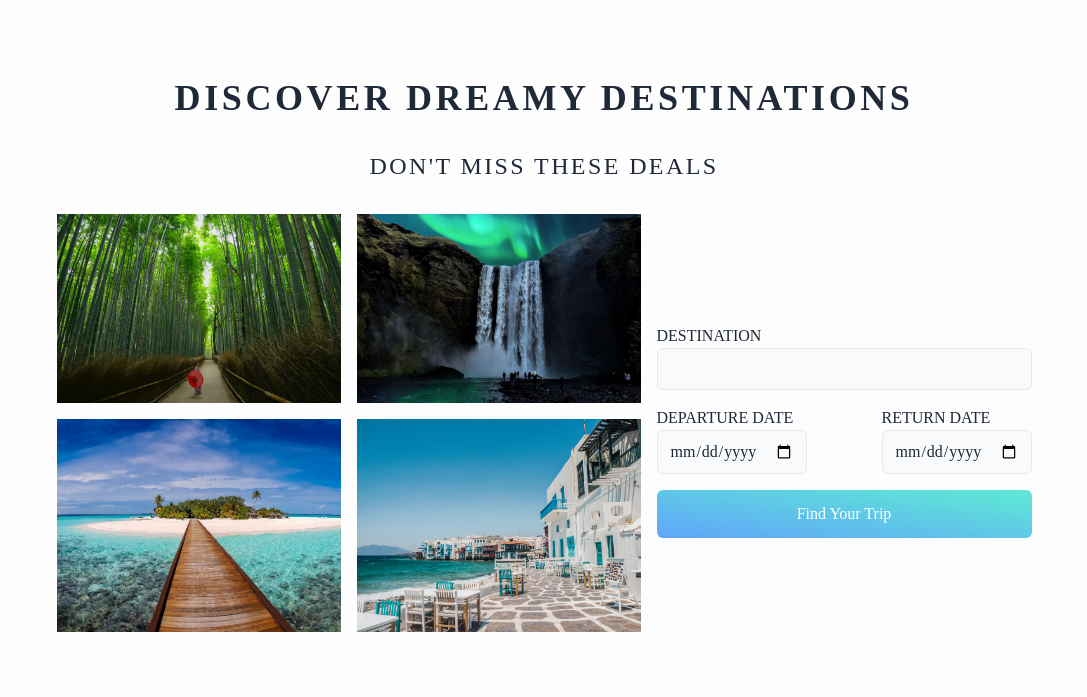
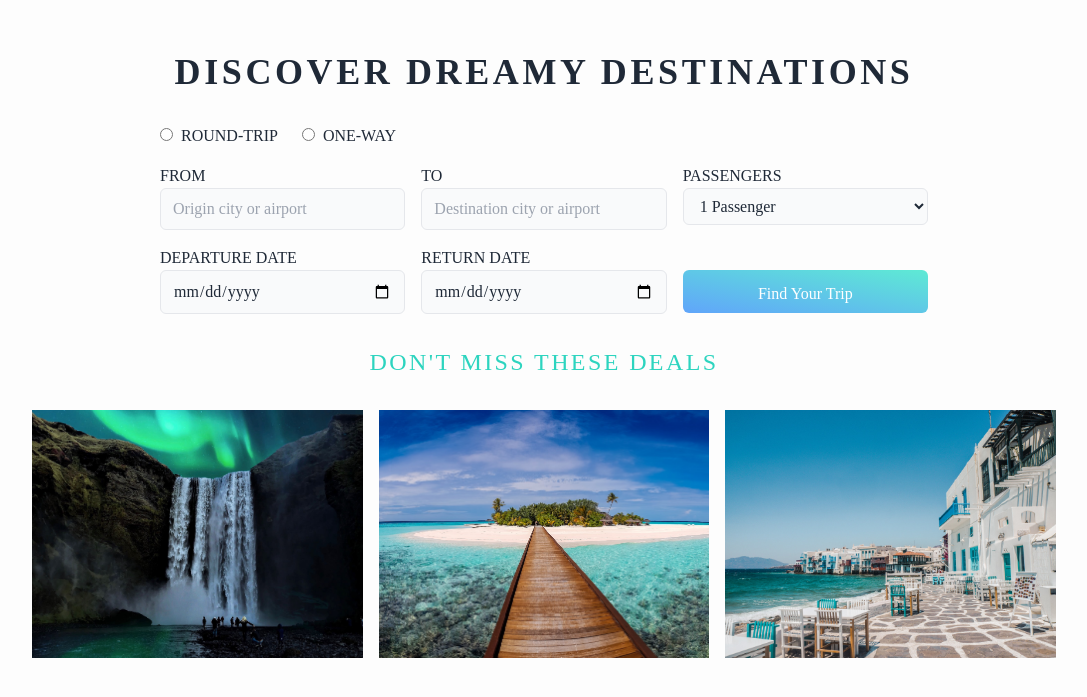
Before and after one commit to demivlkv/trip-tide, a React (Create React App) app: page / in a window 1280 px wide. Shown: the part 1645-2342 px from the top of the page, without its empty margins (96-1183 px from the left). Built offline with nearby package versions, Linux system fonts and the light colour scheme; the HTML template or start-up script is replaced by a standard one.

Commit message:
update Discover interface

```diff
--- a/src/components/Discover/index.js
+++ b/src/components/Discover/index.js
@@ -14,22 +14,70 @@ const Discover = () => {
             <h1 className="mb-8 text-2xl md:text-4xl font-semibold uppercase tracking-widest">
                 Discover dreamy destinations
             </h1>
-            <h2 className="mb-8 text-xl md:text-2xl font-light uppercase tracking-widest">
-                Don't miss these deals
-            </h2>
 
-            <div className="w-full md:max-w-screen-lg flex flex-row flex-wrap justify-center items-center">
-                <div className="left w-full md:w-[600px] pr-4">
-                    <div className="images grid grid-cols-2 gap-2 md:gap-4">
+            <div className="w-full md:max-w-screen-lg mx-auot flex flex-row flex-wrap justify-center items-center">
+                <div className="w-full md:max-w-screen-md">
+                    <form className="search-form w-full mx-auto grid grid-cols-1 md:grid-cols-3 mb-4">
+                        <div className="col-span-1 md:col-span-3">
+                            <input type="radio" id="round-trip" name="round-trip" value="round-trip" />
+                            <label for="round-trip" className="pl-2 pr-6">Round-Trip</label>
+                            <input type="radio" id="one-way" name="one-way" value="one-way" />
+                            <label for="one-way" className="pl-2">One-Way</label>
+                        </div>
+                        <div className="grid grid-cols-1 md:grid-cols-3 col-span-1 md:col-span-3 gap-4 py-4 place-items-stretch">
+                            <div>
+                                <label className="block">From</label>
+                                <input type="text" placeholder="Origin city or airport" />
+                            </div>
+                            <div>
+                                <label className="block">To</label>
+                                <input type="text" placeholder="Destination city or airport" />
+                            </div>
+                            <div>
+                                <label className="block">Passengers</label>
+                                <select>
+                                    <option value="1">1 Passenger</option>
+                                    <option value="1">2 Passengers</option>
+                                    <option value="1">3 Passengers</option>
+                                    <option value="1">4 Passengers</option>
+                                    <option value="1">5 Passengers</option>
+                                    <option value="1">6 Passengers</option>
+                                    <option value="1">7 Passengers</option>
+                                    <option value="1">8 Passengers</option>
+                                    <option value="1">9 Passengers</option>
+                                </select>
+                            </div>
+                        </div>
+                        <div className="grid grid-cols-1 md:grid-cols-3 col-span-1 md:col-span-3 gap-4 pb-4 place-items-stretch">
+                            <div>
+                                <label className="block">Departure Date</label>
+                                <input type="date" />
+                            </div>
+                            <div>
+                                <label className="block">Return Date</label>
+                                <input type="date" />
+                            </div>
+                            <div className="pt-6">
+                                <button className="w-full h-[43px]">Find Your Trip</button>
+                            </div>
+                        </div>
+                    </form>
+                </div>
+
+                <h2 className="mb-8 text-teal-400 text-xl md:text-2xl font-light uppercase tracking-widest">
+                    Don't miss these deals
+                </h2>
+
+                <div className="images grid grid-cols-1 md:grid-cols-3 gap-2 md:gap-4">
                         {/* <img
                             src={Italy}
                             alt="Soak in the view of the Almafi Coast, Italy"
                             className="col-span-2"
                         /> */}
-                        <img
+                        {/* <img
                             src={Kyoto}
                             alt="Get lost in the bamboo forest of Kyoto, Japan"
-                        />
+                        /> */}
                         <img
                             src={Iceland}
                             alt="Collect moments in Iceland"
@@ -39,27 +87,6 @@ const Discover = () => {
                             src={Mykonos}
                             alt="Wake up to a different world in Mykonos, Greece"
                         />
-                    </div>
-                </div>
-
-                <div className="right w-full md:w-[375px]">
-                    <form className="w-[80%] sm:w-full mx-auto">
-                        <div className="py-4">
-                            <label className="block">Destination</label>
-                            <input type="text" className="w-full" />
-                        </div>
-                        <div className="w-full flex justify-between items-center pb-4">
-                            <div>
-                                <label className="block">Departure Date</label>
-                                <input type="date" />
-                            </div>
-                            <div>
-                                <label className="block">Return Date</label>
-                                <input type="date" />
-                            </div>
-                        </div>
-                        <button className="w-full">Find Your Trip</button>
-                    </form>
                 </div>
             </div>
         </div>
--- a/src/index.css
+++ b/src/index.css
@@ -59,7 +59,12 @@
     @apply font-medium uppercase;
   }
 
-  .discover input {
-    @apply py-2 px-3 bg-gray-50 rounded-md border border-gray-200;
+  .discover input[type=text],
+  .discover input[type=date] {
+    @apply w-full py-2 px-3 bg-gray-50 rounded-md border border-gray-200;
+  }
+
+  .discover select {
+    @apply w-full py-2 px-3 bg-gray-50 rounded-md border border-gray-200;
   }
 }
```
